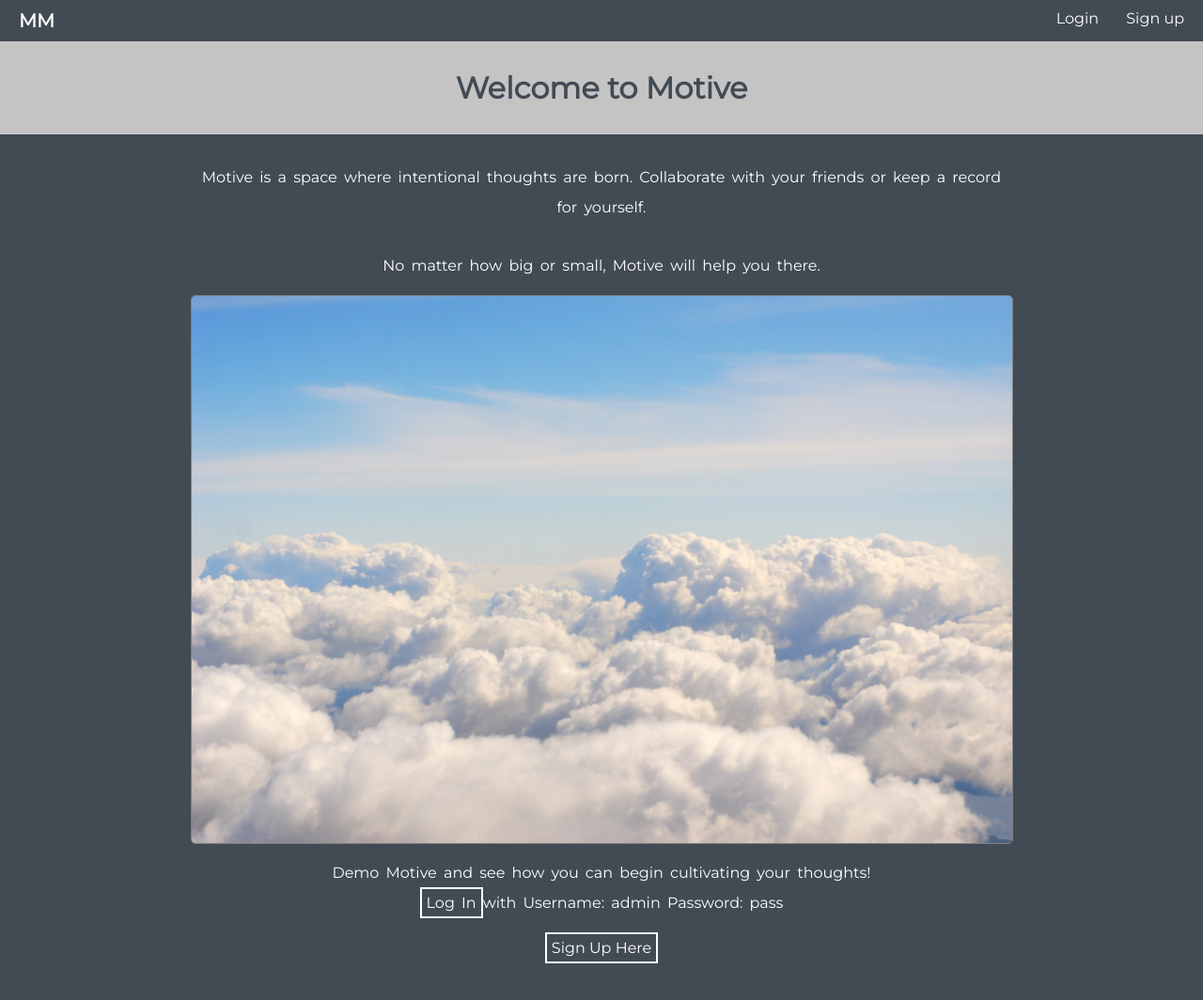
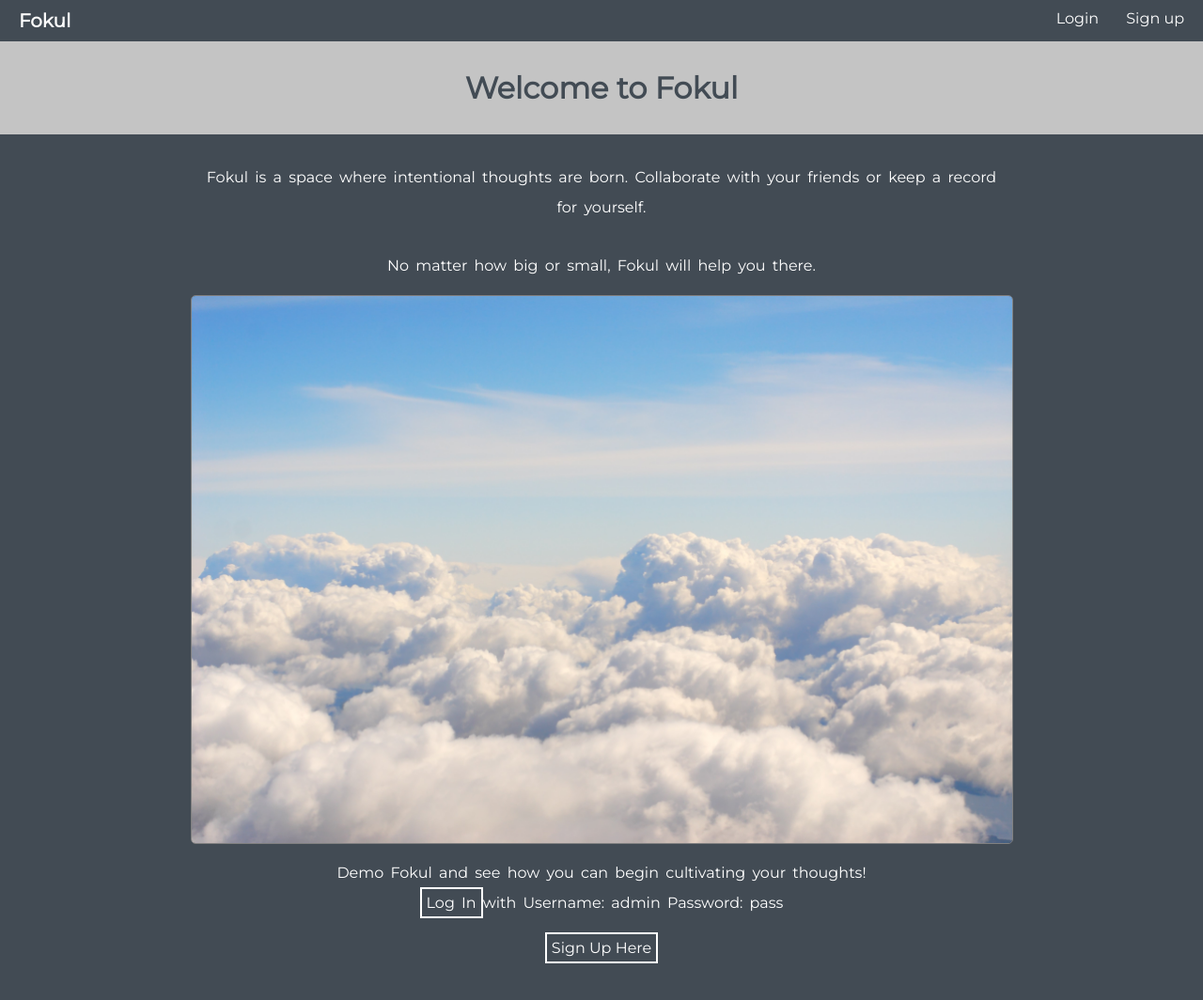
Before and after one commit to kraigwilliams/motive-client, a React (Create React App) app: page / in a window 1280 px wide. Shown: the top 1064 px of the page at 94% size. Built offline with nearby package versions, Linux system fonts and the light colour scheme.

Commit message:
changed project name throughout

```diff
--- a/src/components/Dashboard/Dashboard.js
+++ b/src/components/Dashboard/Dashboard.js
@@ -50,7 +50,7 @@ async componentDidMount() {
       <PageWrapper>
         <header>
           <DBHeader>
-          {this.context.user.username}'s  Motive
+          {this.context.user.username}'s  Fokul
           </DBHeader>
         </header>
         <ContentWrapper>
--- a/src/components/LandingPage/LandingPage.js
+++ b/src/components/LandingPage/LandingPage.js
@@ -8,19 +8,19 @@ export default class LandingPage extends Component {
     return(
       <PageWrapper>
         <LandingHeader>
-          Welcome to Motive
+          Welcome to Fokul
         </LandingHeader>
         <ContentWrapper>
 
           <LandingText>
-            Motive is a space where intentional thoughts are born. Collaborate with your friends or keep a record for yourself.
+            Fokul is a space where intentional thoughts are born. Collaborate with your friends or keep a record for yourself.
           </LandingText>
           <LandingText>
-            No matter how big or small, Motive will help you there.
+            No matter how big or small, Fokul will help you there.
           </LandingText>
           <LandingImage src={cloud} alt='labyrinth' />
 
-          <LandingText>Demo Motive and see how you can begin cultivating your thoughts!
+          <LandingText>Demo Fokul and see how you can begin cultivating your thoughts!
             <br />
             <LandingLink to='/login'>
               Log In
--- a/src/components/NavBar/NavBar.js
+++ b/src/components/NavBar/NavBar.js
@@ -59,7 +59,7 @@ class NavBar extends Component {
       <>
       <NavWrapper>
         <Logo to='/'>
-            MM
+            Fokul
         </Logo>
 
         {TokenService.hasAuthToken()
```
